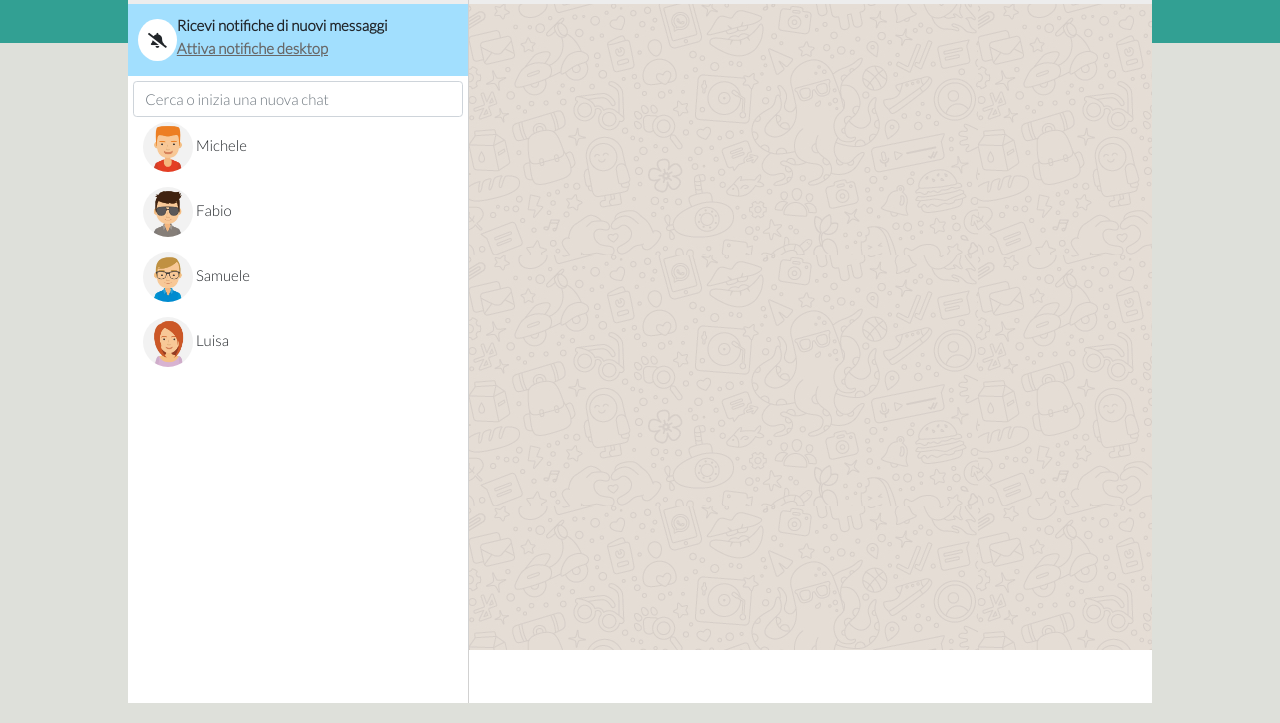
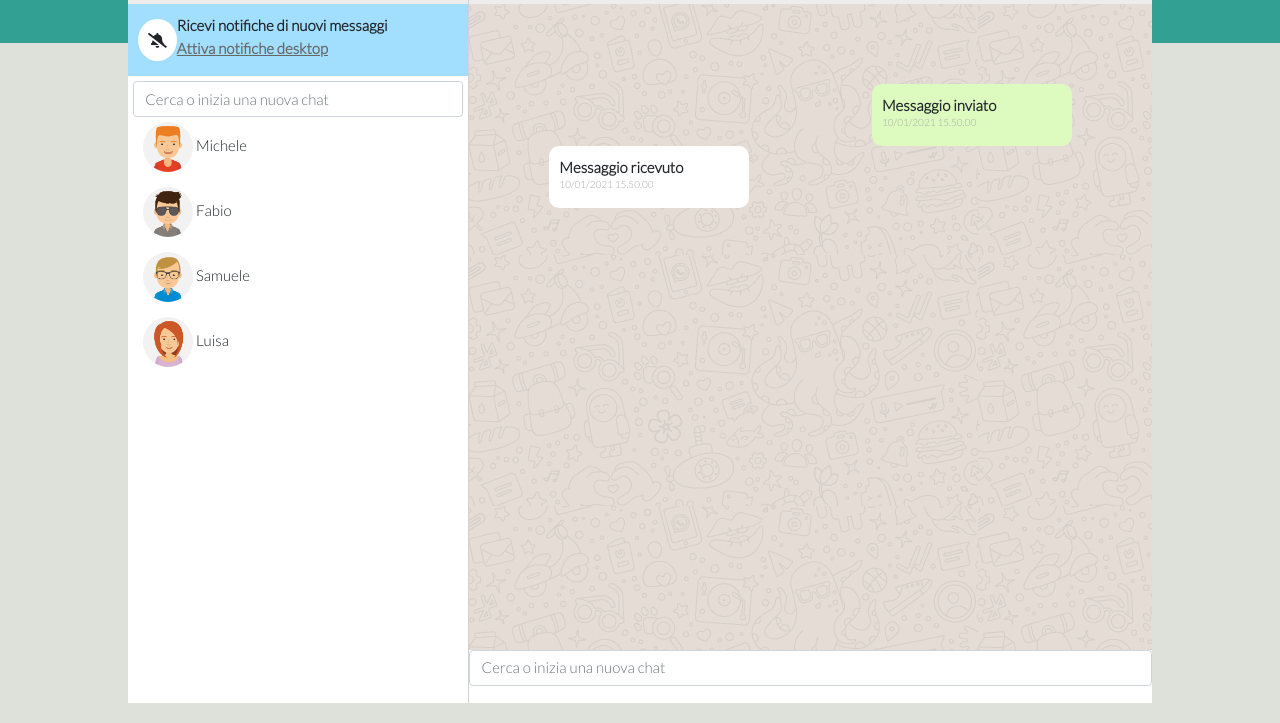
Before and after one commit to Rorins/vue-boolzapp, a plain HTML site: page index.html in a window 1280 px wide. Shown: the part 77-800 px from the top of the page. Drawn offline with nearby package versions, Linux system fonts and the light colour scheme.

Commit message:
Messages

```diff
--- a/css/main.css
+++ b/css/main.css
@@ -101,6 +101,7 @@ ul {
   list-style-type: none;
   padding-left: 15px;
 }
+
 /*Right column*/
 .col-8 main {
   background-image: url("../img/mine.jpg");
@@ -111,3 +112,32 @@ ul {
   height: 7%;
   background-color: #f4f0ed;
 }
+
+.messages {
+  display: flex;
+  flex-direction: column;
+  padding: 80px;
+  font-weight: bold;
+}
+
+.message-sent,
+.message-received {
+  padding: 10px;
+  border-radius: 10px;
+  width: 200px;
+}
+
+.messages h5 {
+  color: rgb(170, 169, 169);
+  font-size: 10px;
+}
+
+.message-sent {
+  align-self: flex-end;
+  background-color: #ddfabf;
+}
+
+.message-received {
+  align-self: flex-start;
+  background-color: white;
+}
--- a/index.html
+++ b/index.html
@@ -101,8 +101,27 @@
               <i class="fas fa-ellipsis-v"></i>
             </div>
           </header>
-          <main></main>
-          <section></section>
+          <!--Messages-->
+          <main class="messages">
+            <div class="message-sent">
+              Messaggio inviato
+              <h5>10/01/2021 15.50.00</h5>
+            </div>
+            <div class="message-received">
+              Messaggio ricevuto
+              <h5>10/01/2021 15.50.00</h5>
+            </div>
+          </main>
+
+          <!--Search-->
+          <section>
+            <input
+              class="form-control mr-sm-2"
+              type="search"
+              placeholder="Cerca o inizia una nuova chat"
+              aria-label="Search"
+            />
+          </section>
         </div>
       </div>
     </div>
```
